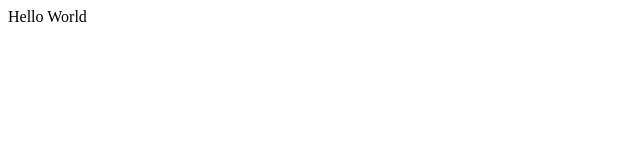
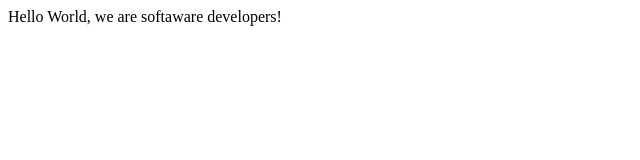
Before and after one commit to Morrism1/Landing-Page, a plain HTML site: page index.html in a window 1280 px wide. Shown: the whole page, without its empty margins (0-640 px from the left). Drawn offline with Linux system fonts and the light colour scheme.

Commit message:
new text

```diff
--- a/index.html
+++ b/index.html
@@ -9,7 +9,7 @@
   <body>
     <script src="https://cdn.freecodecamp.org/testable-projects-fcc/v1/bundle.js"></script>
 
-    Hello World
+    Hello World, we are softaware developers!
 
     <!--
 
```
